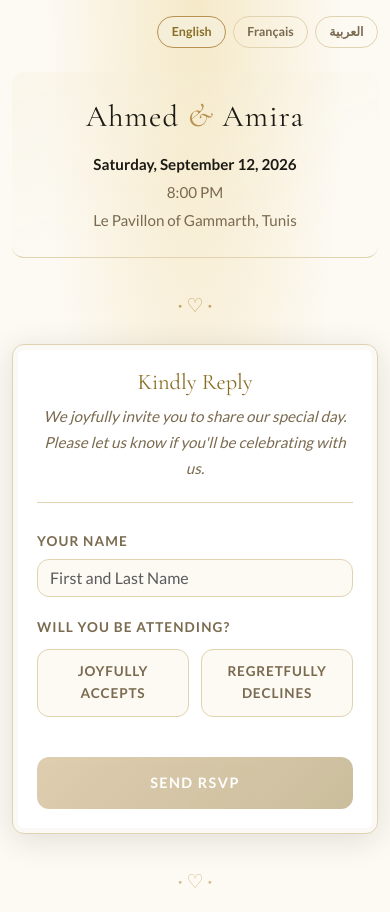
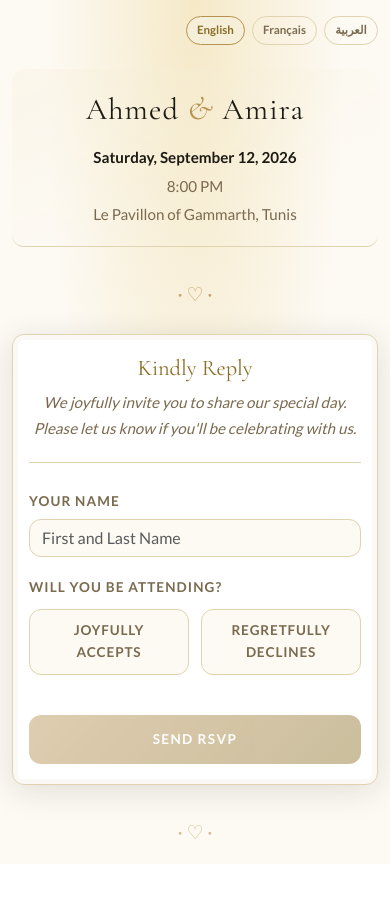
Before and after one commit to aalzubidy/wedding-rsvp, a website: page index.html in a window 390 px wide. After the commit the page ends 864 px from the top, so only its background shows below. Drawn offline with nearby package versions, Linux system fonts and the light colour scheme; no server answers.

Commit message:
fix: proper mobile responsiveness
- Add overflow-x: hidden to body — without this, any overflowing child
  (e.g. the two-column radio group on narrow screens) inflates the
  viewport width and the browser zooms out to show the full desktop
  layout, making everything look tiny
- Add @media (max-width: 480px) block: tighten container/card padding,
  stack radio buttons full-width (remove min-width: 140px constraint),
  and scale down button/lang-switcher text to fit narrow viewports
- Bump cache-bust to ?v=6 in index.html and admin.html

```diff
--- a/index.html
+++ b/index.html
@@ -8,7 +8,7 @@
   <link rel="preconnect" href="https://fonts.gstatic.com" crossorigin />
   <link href="https://fonts.googleapis.com/css2?family=Cormorant+Garamond:ital,wght@0,300;0,400;0,600;1,300;1,400&family=Lato:wght@300;400;600;700&family=Cairo:wght@400;600;700&display=swap" rel="stylesheet" />
   <link rel="stylesheet" href="https://cdn.jsdelivr.net/npm/bootstrap@5.3.3/dist/css/bootstrap.min.css" integrity="sha384-QWTKZyjpPEjISv5WaRU9OFeRpok6YctnYmDr5pNlyT2bRjXh0JMhjY6hW+ALEwIH" crossorigin="anonymous" />
-  <link rel="stylesheet" href="style.css?v=5" />
+  <link rel="stylesheet" href="style.css?v=6" />
 </head>
 <body>
   <div class="container py-3 py-md-4 rsvp-container">
--- a/style.css
+++ b/style.css
@@ -25,6 +25,7 @@ body {
   font-family: 'Lato', 'Helvetica Neue', Arial, sans-serif;
   line-height: 1.6;
   min-height: 100vh;
+  overflow-x: hidden;
 }
 
 [dir="rtl"] {
@@ -498,3 +499,41 @@ h2 { font-size: clamp(1.4rem, 5vw, 2rem); }
   color: var(--text-dark);
   margin-bottom: 1rem;
 }
+
+/* ============================================================
+   Mobile (≤ 480px)
+   ============================================================ */
+@media (max-width: 480px) {
+  .rsvp-container {
+    padding-left: 0.75rem;
+    padding-right: 0.75rem;
+  }
+
+  .rsvp-card .card-body {
+    padding: 1.25rem 1rem;
+  }
+
+  .hero {
+    padding: 1.25rem 0.75rem;
+  }
+
+  /* Stack radio buttons vertically on very narrow screens */
+  .radio-option {
+    min-width: 0;
+    width: 100%;
+  }
+
+  .radio-option label {
+    padding: 0.65rem 0.75rem;
+  }
+
+  .btn-submit {
+    padding: 0.85rem 1.5rem;
+    font-size: 0.85rem;
+  }
+
+  .lang-btn {
+    font-size: 0.72rem;
+    padding: 0.28rem 0.65rem;
+  }
+}
```
Also changed, not shown: admin.html (+1 -1 lines).
